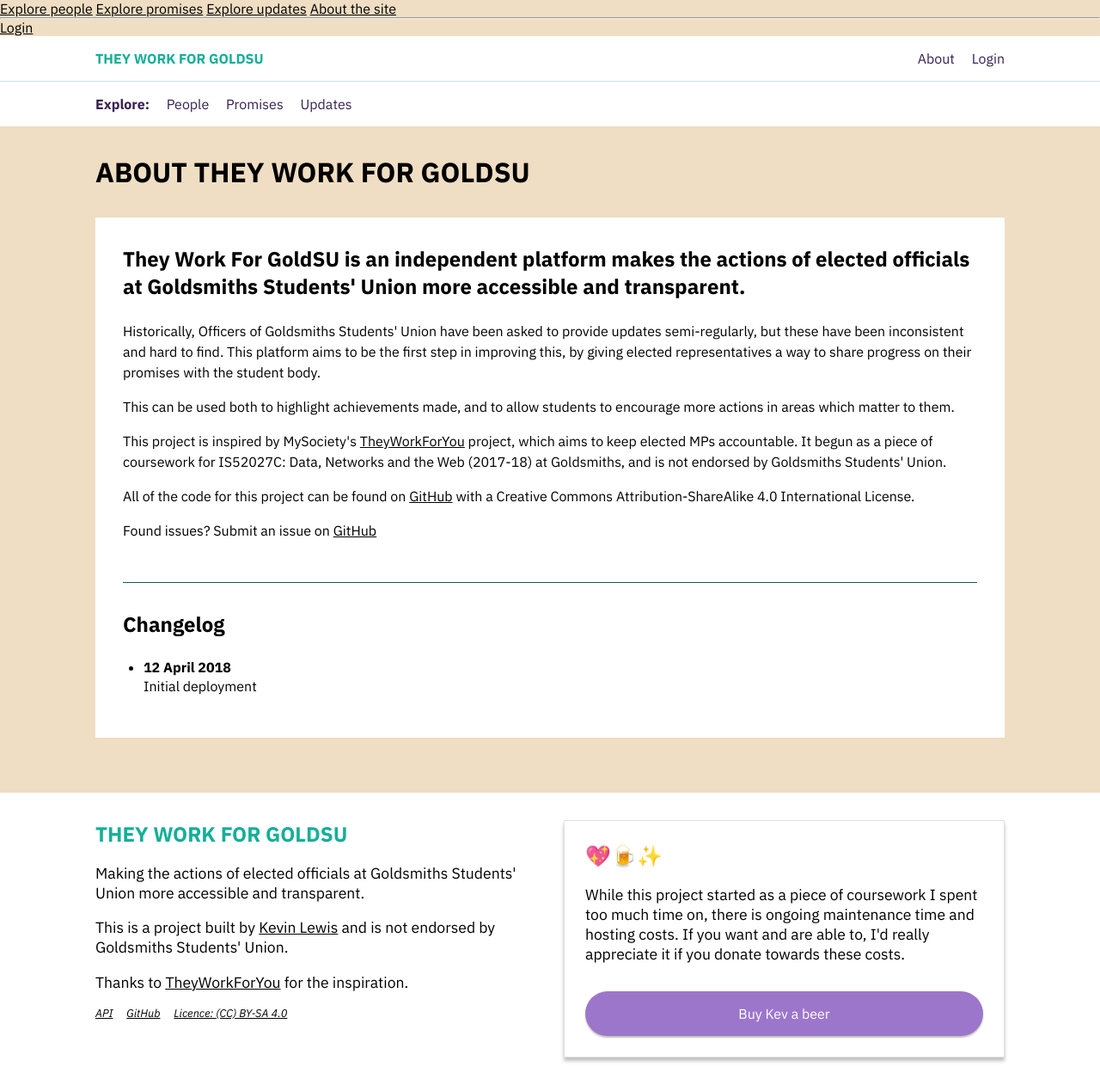
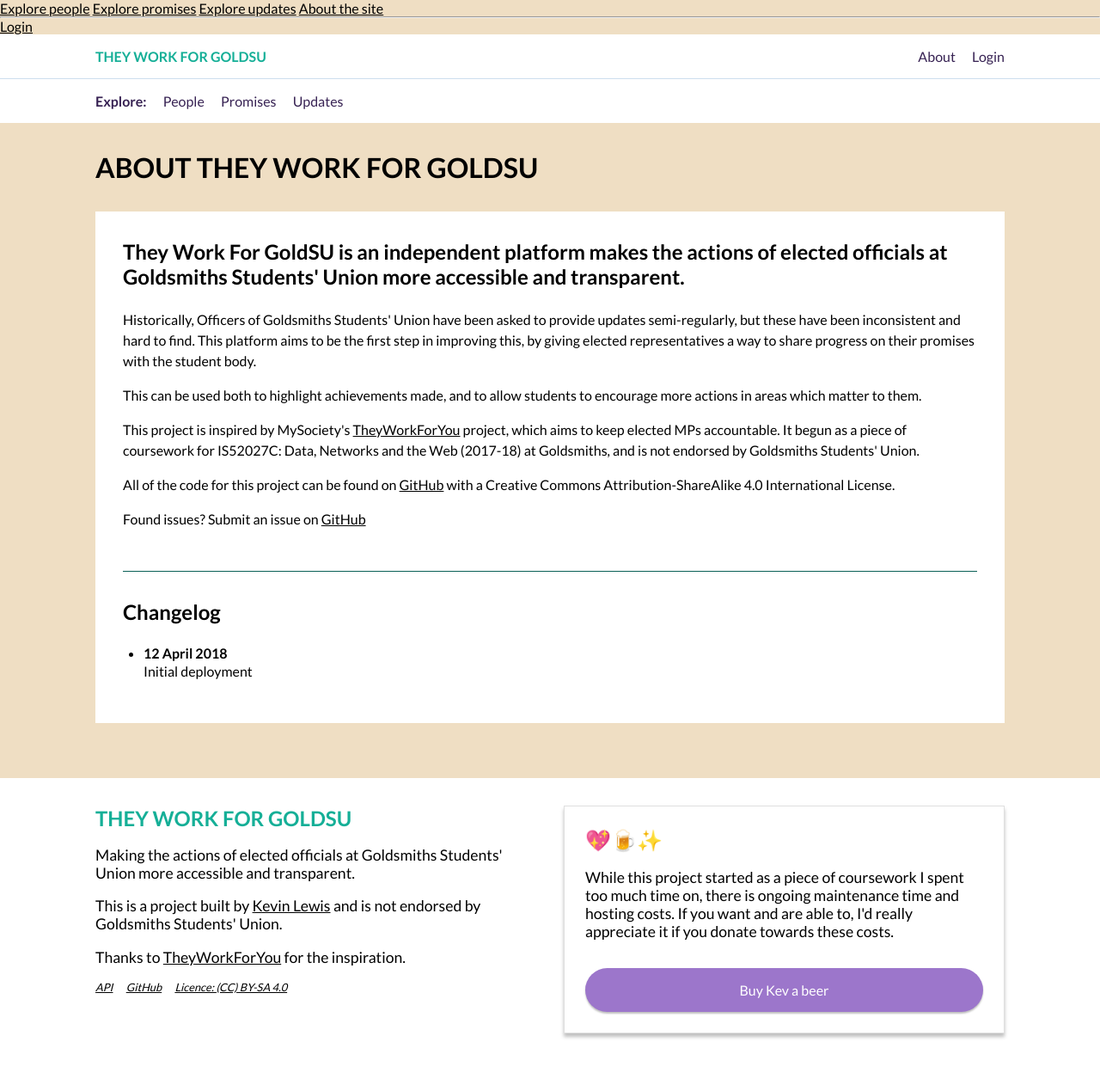
Before and after one commit to phazonoverload/theyworkforgoldsu, a Flask app: page /about in a window 1280 px wide. Shown: the whole page at 86% size. After the commit the page ends 1208 px from the top, so only its background shows below. Run offline with Flask 2, Linux system fonts and the light colour scheme; some libraries are stand-ins or nearby versions.

Commit message:
Font -> Lato

```diff
--- a/app/static/style.css
+++ b/app/static/style.css
@@ -1,11 +1,11 @@
-@import url("https://fonts.googleapis.com/css?family=IBM+Plex+Sans:400,400i,700");
+@import url("https://fonts.googleapis.com/css?family=Lato:400,700");
 :root {
   --background: #EFDEC3;
   --brand: #15AF97;
   --brand-dark: #0A6057;
   --black: #372253;
   --light: #CDDEEE;
-  --font: 'IBM Plex Sans', sans-serif;
+  --font: 'Lato', sans-serif;
   --wrapper: 1090px;
 }
 
--- a/app/static/style.scss
+++ b/app/static/style.scss
@@ -1,4 +1,4 @@
-@import url('https://fonts.googleapis.com/css?family=IBM+Plex+Sans:400,400i,700');
+@import url('https://fonts.googleapis.com/css?family=Lato:400,700');
 
 $break-mid: 900px;
 $break-small: 500px;
@@ -9,7 +9,7 @@ $break-small: 500px;
   --brand-dark: #0A6057;
   --black: #372253;
   --light: #CDDEEE;
-  --font: 'IBM Plex Sans', sans-serif;
+  --font: 'Lato', sans-serif;
   --wrapper: 1090px;
 }
 
```
Also changed, not shown: 1 other file.
